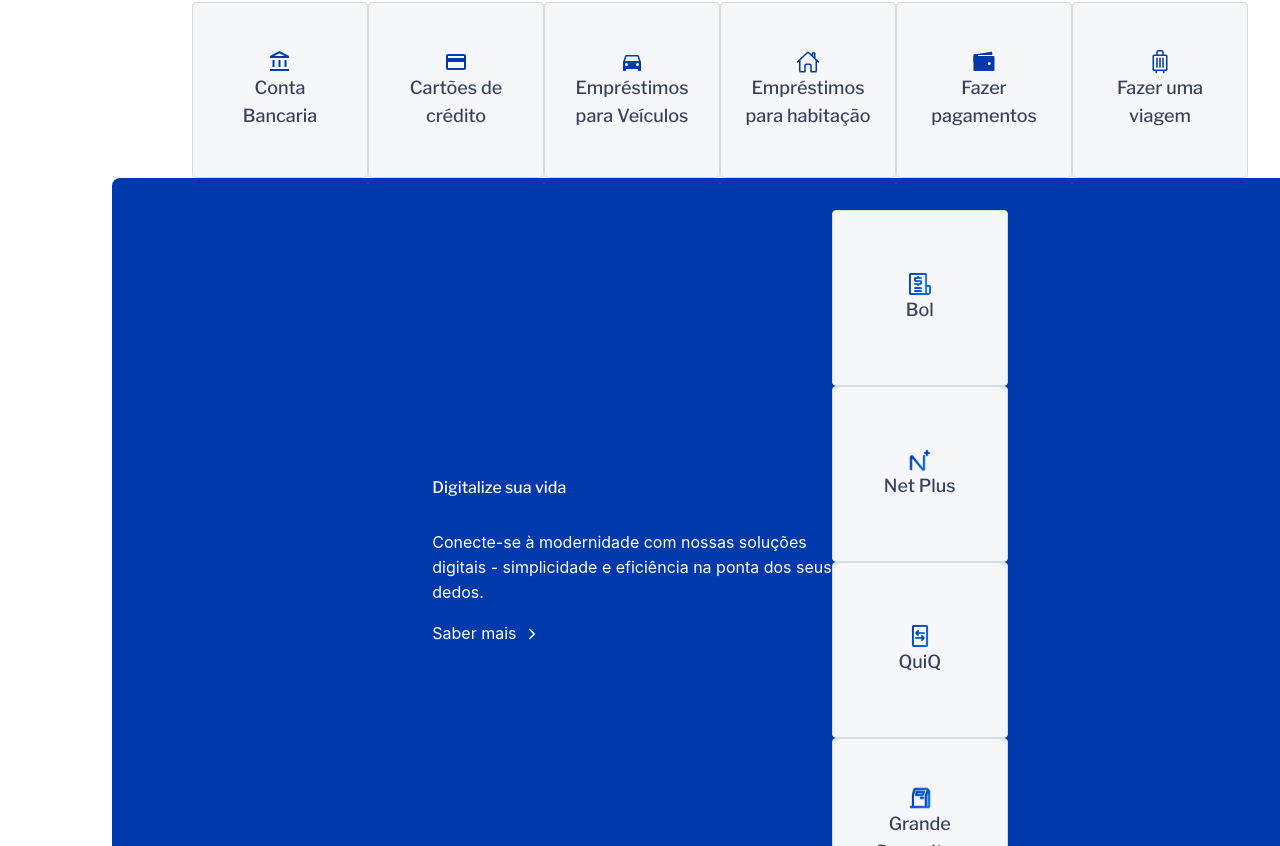
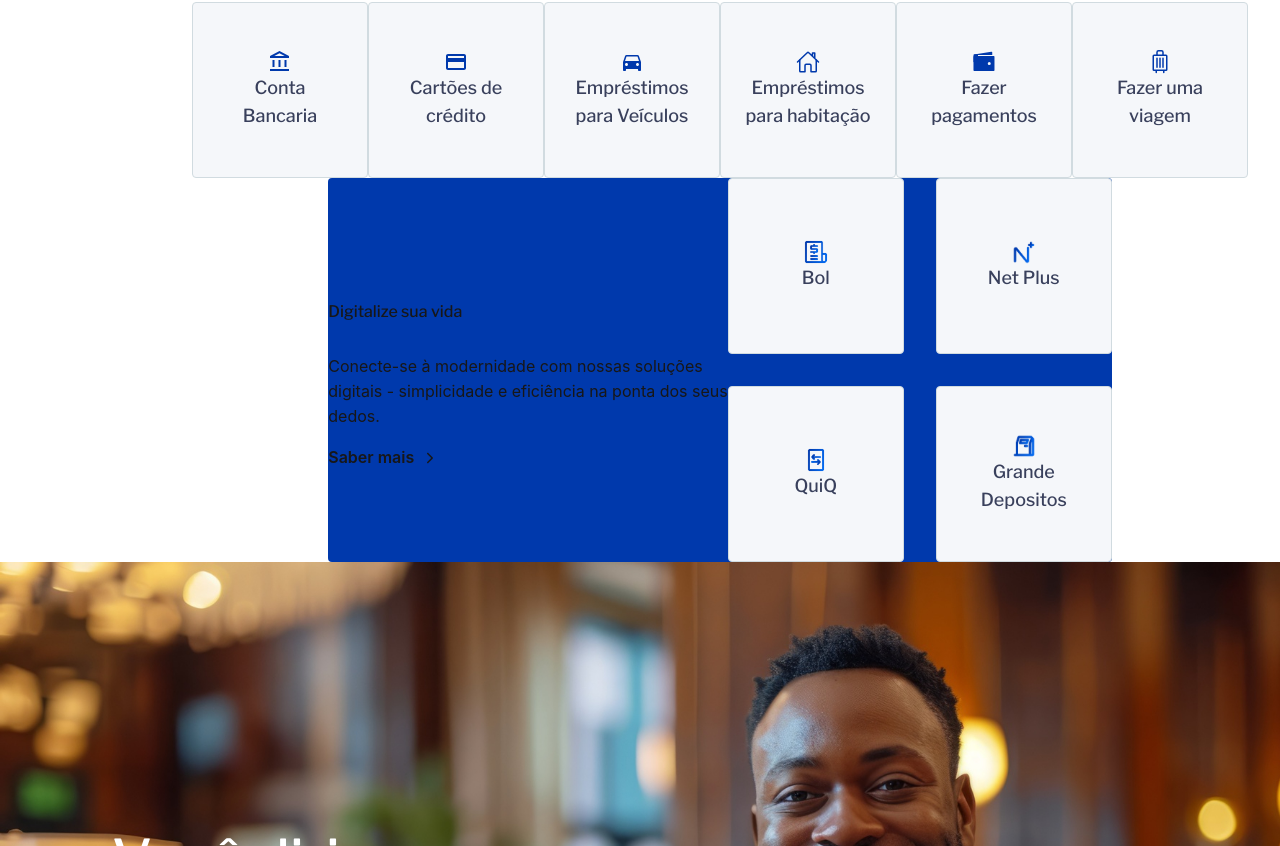
Before and after one commit to Roddy-B/Standard-bank-redesign, a Next.js app: page / in a window 1280 px wide. Shown: the part 794-1640 px from the top of the page. Built offline with nearby package versions, Linux system fonts and the light colour scheme.

Commit message:
digital 2.0

```diff
--- a/src/Pages/digital.tsx
+++ b/src/Pages/digital.tsx
@@ -1,12 +1,14 @@
+import Link from 'next/link';
 import { IoIosArrowForward } from "react-icons/io";
-import { Card } from './../components/cards/page';
-import Link from 'next/link';
+import { Card } from '@/components/cards/page';
+
 
 export default function Digital() {
+
     return (
-        <div className="flex justify-center items-center p-28">
-            <div className="flex w-full max-w-[1216px] md:h-[496px] mx-auto bg-primary items-center  justify-center gap-28 rounded-lg">
-                <div className="text-white">
+        <div className=" mx-auto flex items-center justify-center p-28">
+            <div className="w-[1216px] flex  gap-16 justify-center bg-primary p-16 rounded ">
+                <div className="flex flex-col items-start justify-center ">
                     <h1 className="text-4xl md:text-5xl font-medium font-franklin leading-lnH pt-4">
                         Digitalize sua vida
                     </h1>
@@ -15,20 +17,26 @@
                         digitais - simplicidade e eficiência na ponta dos seus <br />
                         dedos.
                     </p>
-                    <div className="text-base font-normal font-inter leading-lnL pt-4">
+                    <div className="text-base font-semibold font-inter leading-lnL pt-4">
                         <Link href="#" className="flex items-center gap-2" aria-label="Saber mais sobre digitalização">
                             Saber mais
                             <IoIosArrowForward />
                         </Link>
                     </div>
                 </div>
-                <div className="grid md:grid-cols-2 grid-rows-2 gap-8 mt-8 md:mt-0">
-                    <Card imageSrc="/Bol.png" text="Bol" alt="Bol Logo" />
-                    <Card imageSrc="/NetPlus.png" text="Net Plus" alt="Net Plus Logo" />
-                    <Card imageSrc="/QuiQ.png" text="QuiQ" alt="QuiQ Logo" />
-                    <Card imageSrc="/ATM.png" text="Grande Depositos" alt="Grande Depositos Logo" />
+                <div>
+                    <div className=" flex flex-col gap-8 justify-between">
+                        <div className='flex gap-8'>
+                            <Card imageSrc="/Bol.png" text="Bol" alt="Bol Logo" />
+                            <Card imageSrc="/NetPlus.png" text="Net Plus" alt="Net Plus Logo" />
+                        </div>
+                        <div className='flex gap-8'>
+                            <Card imageSrc="/QuiQ.png" text="QuiQ" alt="QuiQ Logo" />
+                            <Card imageSrc="/ATM.png" text="Grande Depositos" alt="Grande Depositos Logo" />
+                        </div>
+                    </div>
                 </div>
             </div>
         </div>
-    );
+    )
 }
```
